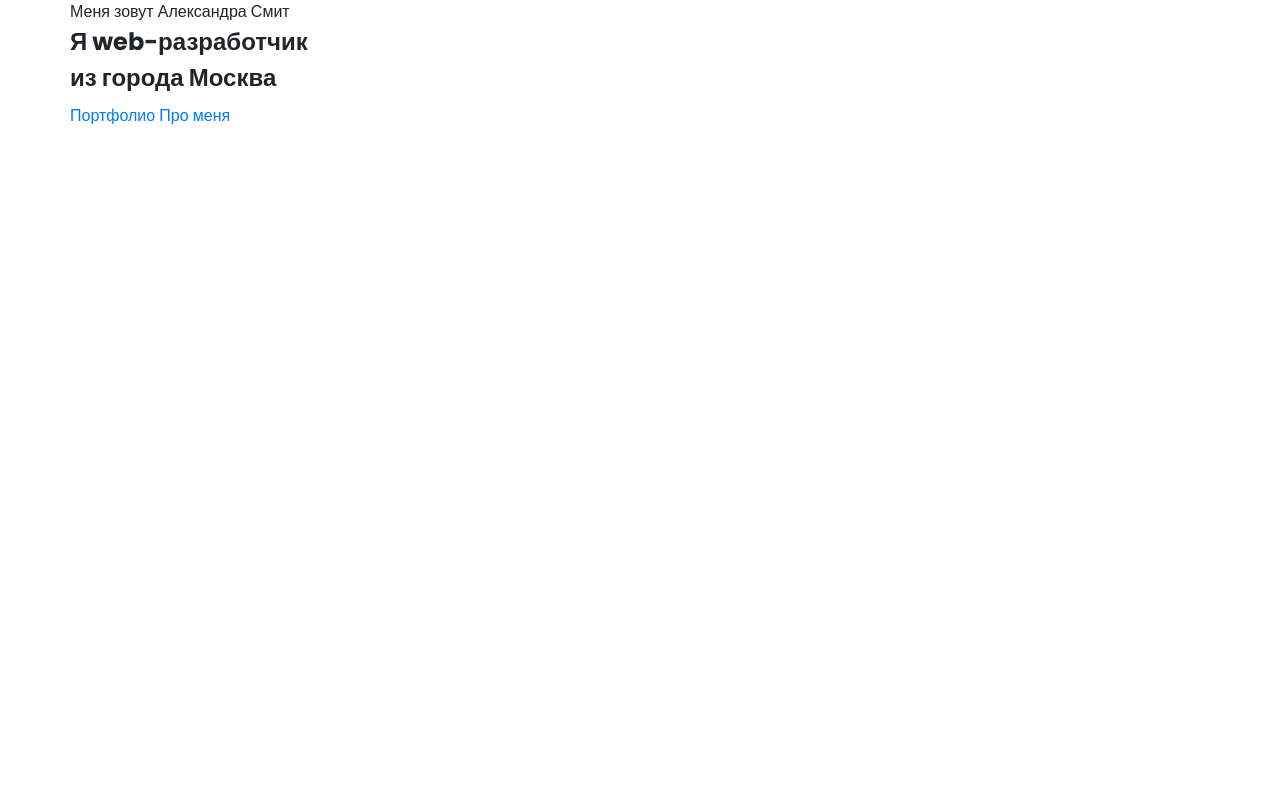
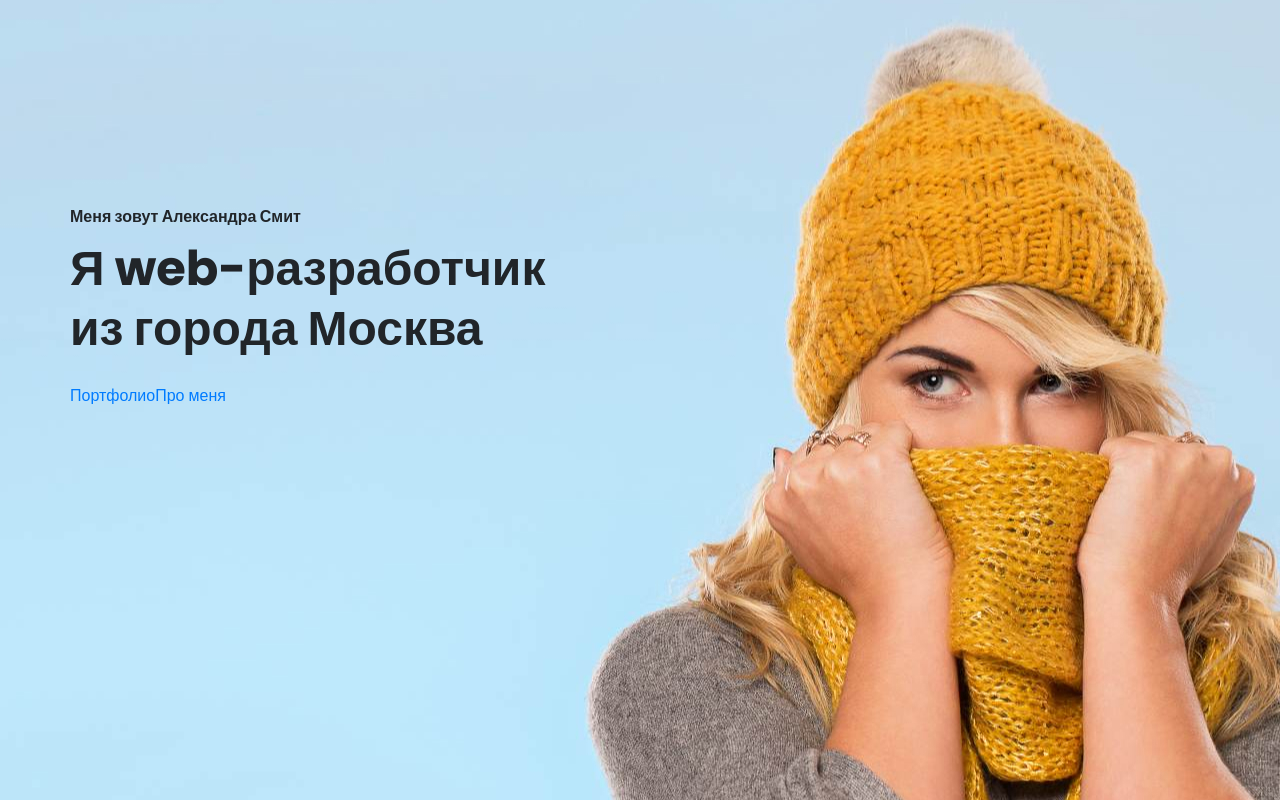
Before and after one commit to PavelTerekhov/portfolio, a plain HTML site: page src/index.html in a window 1280 px wide. Drawn offline with nearby package versions, Linux system fonts and the light colour scheme; files that its build step writes are made by us from their sources; files whose address does not match are found by name.

Commit message:
first window added _p[romo.sacc and _title.scss

```diff
--- a/src/index.html
+++ b/src/index.html
@@ -47,7 +47,7 @@
     <section class="promo">
         <div class="container">
             <div class="title title_fz16">Меня зовут Александра Смит</div>
-            <h1 class="title title_fz48 promo__title">Я web-разработчик <br> из города Москва</h1>
+            <h1 class="title title_fz48 promo__title">Я web-разработчик из города Москва</h1>
             <div class="promo__btns">
                 <a href="#" class="promo__link btn">Портфолио</a>
                 <a href="#" class="promo__link">Про меня</a>
--- a/src/sass/blocks/_promo.scss
+++ b/src/sass/blocks/_promo.scss
@@ -1,5 +1,19 @@
 .promo {
     min-height: 100vh;
     position: relative;
-    background: url('../img/main_bj');
+    background: url('../img/main_bg.jpg') no-repeat 50%/cover;
+    padding-top: 205px;
+    &__title {
+        width: 535px;
+        margin-top: 10px;
+    }
+    &__btns {
+        margin-top: 25px;
+        display: flex;
+        width: 255px;
+        color: #000;
+        :hover {
+            color: #000;
+        }
+    }
 }
--- /dev/null
+++ b/src/sass/blocks/_title.scss
@@ -0,0 +1,16 @@
+.title {
+    font-weight: bold;
+    font-size: 36px;
+    line-height: 60px;
+    &_fz14 {
+        font-size: 14px;
+        line-height: 21px;
+    }
+    &_fz16 {
+        font-size: 16px;
+        line-height: 24px;
+    }
+    &_fz48 {
+        font-size: 48px;
+    }
+}
--- a/src/sass/style.scss
+++ b/src/sass/style.scss
@@ -15,3 +15,4 @@
 }
 
 @import 'blocks/promo';
+@import 'blocks/title';
```
Also changed, not shown: dist/index.html (+1 -1 lines), dist/css/blocks/title.min.css (added), dist/css/style.min.css.
